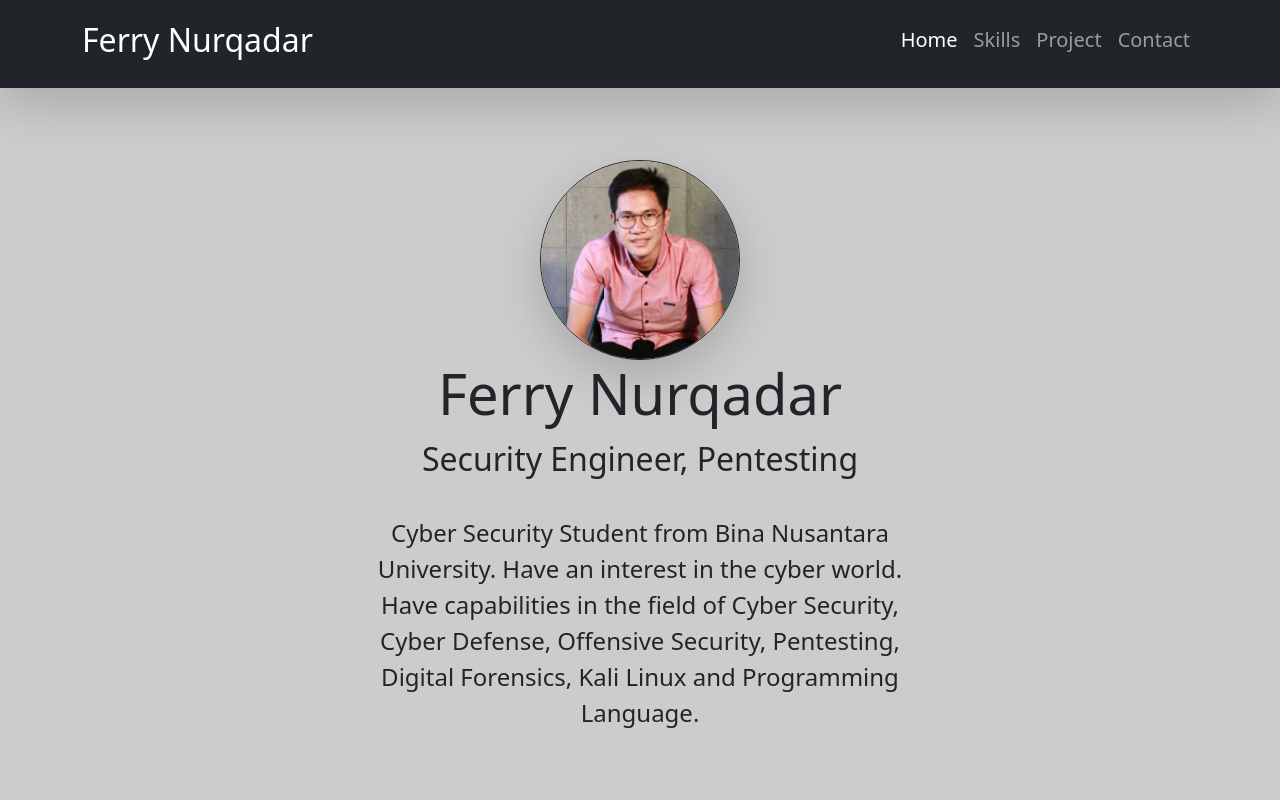
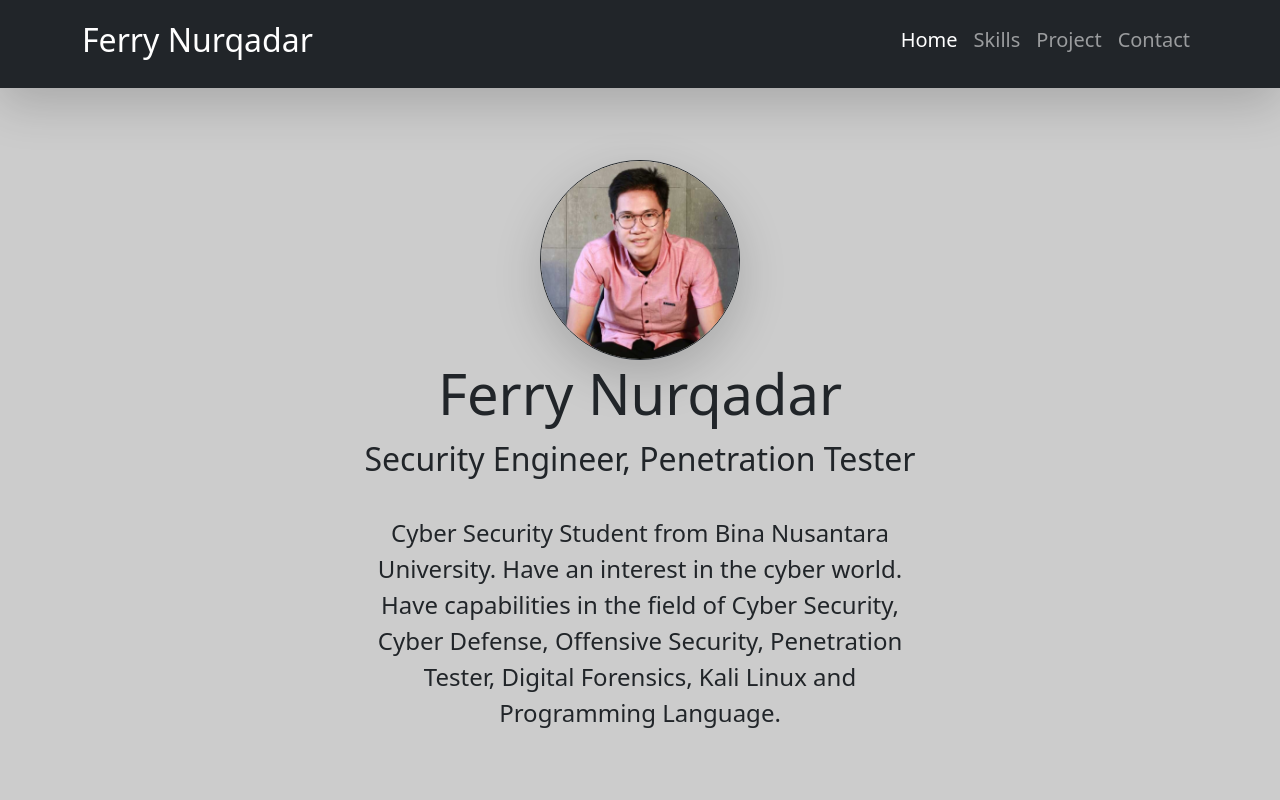
Before and after one commit to nieshakenzie/nieshakenzie.github.io, a plain HTML site: page index.html in a window 1280 px wide. Shown: the top 800 px of the page. Drawn offline with nearby package versions, Linux system fonts and the light colour scheme.

Commit message:
Update index.html

```diff
--- a/index.html
+++ b/index.html
@@ -63,12 +63,12 @@
           class="rounded-circle border border-dark shadow-lg">
         <br>
         <h1 class="display-4">Ferry Nurqadar</h1>
-        <p class="fs-2 fw-light">Security Engineer, Pentesting</p>
+        <p class="fs-2 fw-light">Security Engineer, Penetration Tester</p>
         <div class="row justify-content-center p-3">
           <div class="col-md-6">
             <p class="fs-4 fw-light">Cyber Security Student from Bina Nusantara University. Have an interest in the
               cyber
-              world. Have capabilities in the field of Cyber Security, Cyber Defense, Offensive Security, Pentesting, Digital Forensics,
+              world. Have capabilities in the field of Cyber Security, Cyber Defense, Offensive Security, Penetration Tester, Digital Forensics,
               Kali Linux and Programming Language.</p>
             <!-- <div class="row justify-content-center p-3">
       <div class="col-md-4">
```
